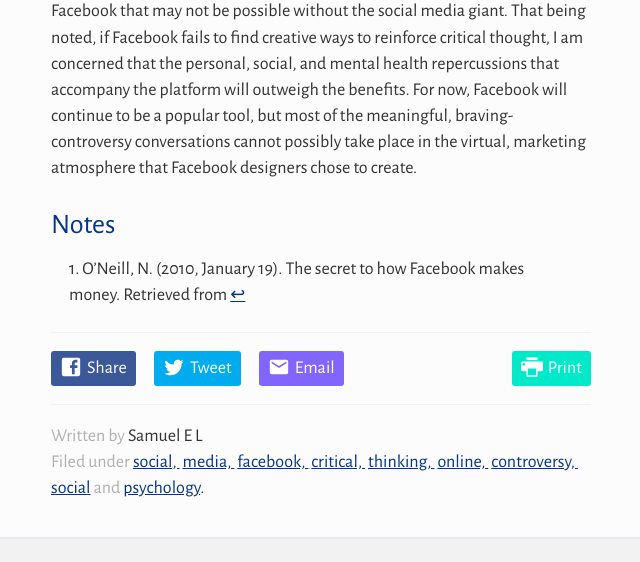
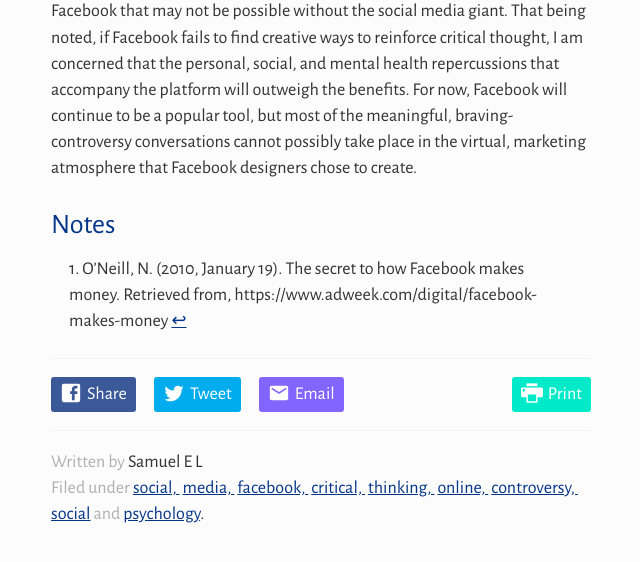
Before and after one commit to peace60895/peace60895.github.io, a Jekyll site: the page built from _posts/2021-06-13-Social-Media-and-Critical-Thought.md, in a window 1280 px wide and 900 px high, scrolled down 2726 px. Shown: the top 562 px of the window, without its empty margins (319-959 px from the left). Built offline with Jekyll 4.4.1, drawn with Linux system fonts in a browser that asks for light colours; comment, search, counter and statistics services are not loaded; some of the changed lines change nothing that is shown.

Commit message:
added hyperlink back in?

```diff
--- a/_posts/2021-06-13-Social-Media-and-Critical-Thought.md
+++ b/_posts/2021-06-13-Social-Media-and-Critical-Thought.md
@@ -27,4 +27,4 @@
 
 
 
-[^1]: O’Neill, N. (2010, January 19). The secret to how Facebook makes money. Retrieved from
+[^1]: O’Neill, N. (2010, January 19). The secret to how Facebook makes money. Retrieved from, https://www.adweek.com/digital/facebook-makes-money
```
